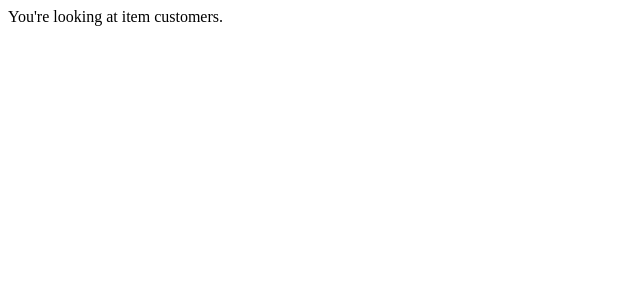
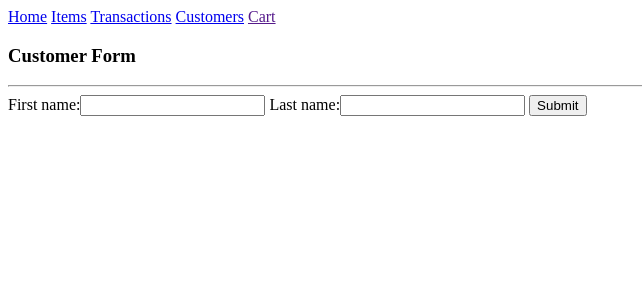
Before and after one commit to dpawlak/advanced_python_final_project, a Django app: page /shop/customers/ in a window 1280 px wide. Shown: the top 300 px of the page, without its empty margins (0-642 px from the left). Run offline with Django 3.2, Linux system fonts and the light colour scheme.

Commit message:
Added templates, form and navigation

```diff
--- a/cart/cart/settings.py
+++ b/cart/cart/settings.py
@@ -55,7 +55,7 @@ ROOT_URLCONF = 'cart.urls'
 TEMPLATES = [
     {
         'BACKEND': 'django.template.backends.django.DjangoTemplates',
-        'DIRS': [],
+        'DIRS': [os.path.join(BASE_DIR,'templates')],
         'APP_DIRS': True,
         'OPTIONS': {
             'context_processors': [
--- a/cart/cart/views.py
+++ b/cart/cart/views.py
@@ -1,8 +1,9 @@
 from django.shortcuts import render
 from django.http import HttpResponse
+from django.template import loader
 
 
 def index(request):
-	return HttpResponse("Advanced Python Final Project: Welcome Page")
+	template = loader.get_template("welcome.html")
 
-	# Begin homepage here
+	return render(request, "welcome.html")
--- a/cart/shop/admin.py
+++ b/cart/shop/admin.py
@@ -1,4 +1,6 @@
 from django.contrib import admin
-from .models import Item
+from .models import Item, Transaction, Customer
 
 admin.site.register(Item)
+admin.site.register(Transaction)
+admin.site.register(Customer)
--- /dev/null
+++ b/cart/shop/forms.py
@@ -0,0 +1,7 @@
+from django.forms import ModelForm
+from .models import Customer
+
+class CustomerForm(ModelForm):
+	class Meta:
+		model = Customer
+		fields = "__all__"
--- a/cart/shop/models.py
+++ b/cart/shop/models.py
@@ -2,6 +2,8 @@ import datetime
 
 from django.db import models
 from django.utils import timezone
+from django.contrib.auth.models import User
+import uuid
 
 class Item(models.Model):
     item_name = models.CharField(default="Item", max_length=50)
@@ -10,15 +12,13 @@ class Item(models.Model):
     price = models.FloatField(default=0.00)
     publish_date = models.DateTimeField("date published")
 
-
     def __str__(self):
     	return self.item_name
 
 
 class Transaction(models.Model):
-
-
-	quantity_of_item = models.ForeignKey(Item, default=0, on_delete=models.CASCADE)
+	item = models.ForeignKey(Item, on_delete=models.CASCADE)
+	quantity_of_item = models.IntegerField(default=1)
 	discount = models.FloatField(default=0.0)
 	purchaser_name = models.CharField(max_length=50)
 	address = models.CharField(max_length=50)
@@ -28,4 +28,11 @@ class Transaction(models.Model):
 		return self.purchase_date >= timezone.now() - datetime.timedelta(days=1)
 
 	def __str__(self):
-   	    return self.quantity_of_item
+   	    return str(self.item)
+
+class Customer(models.Model):
+	first_name = models.CharField(max_length=50)
+	last_name = models.CharField(max_length=50)
+
+	def __str__(self):
+		return self.first_name + ' ' + self.last_name
--- /dev/null
+++ b/cart/shop/templates/customers.html
@@ -0,0 +1,13 @@
+{% extends "base.html" %}
+{% block content %}
+
+<h3>Customer Form</h3>
+<hr>
+<form action="" method="post">
+	{% csrf_token %}
+	{{form}}
+	<input type="submit" name="">
+
+</form>
+
+{% endblock %}
--- a/cart/shop/urls.py
+++ b/cart/shop/urls.py
@@ -3,6 +3,9 @@ from django.urls import path
 from . import views
 
 urlpatterns = [
-    path("", views.index, name="index"),
+    path("", views.welcome, name="welcome"),
+    path("index/", views.index, name="index"),
+    path("transactions/", views.transactions, name="transactions"),
+    path("customers/", views.customers, name="customers"),
     path("<str:item_name>/", views.detail, name="detail"),
 ]
--- a/cart/shop/views.py
+++ b/cart/shop/views.py
@@ -1,18 +1,46 @@
-from django.shortcuts import render
+from django.shortcuts import get_object_or_404, render
 from django.template import loader
-from django.http import HttpResponse
+from django.http import Http404, HttpResponse
 
 from .models import Item, Transaction
+from .forms import CustomerForm
+
+def welcome(request):
+	return render(request, 'welcome.html')
+def customers(request):
+	form = CustomerForm()
+	if request.method == 'POST':
+		form = CustomerForm(request.POST)
+		if form.is_valid():
+			form.save()
+	context = {"form":form}
+	return render(request, 'customers.html', context)
 
 def index(request):
-	# latest_item_list = Item.objects.order_by('id')
-	latest_item_list = Item.objects
+
+
+	try:
+		latest_item_list = Item.objects.order_by('id')
+
+	except Item.DoesNotExist:
+		raise Http404("Item does not exist")
 	template = loader.get_template("index.html")
-	context = {"latest_item_list": latest_item_list}
+	context = {
+		"latest_item_list": latest_item_list,
+	}
 	return render(request, "index.html", context)
 
 
 	# Please begin python project here
 
 def detail(request, item_name):
-	return HttpResponse("You're looking at item %s." % item_name)
+
+  return render(request, "detail.html")
+
+def transactions(request):
+	transaction_list = Transaction.objects.order_by('id')
+	template = loader.get_template("transactions.html")
+	context = {
+		"transaction_list": transaction_list,
+	}
+	return render(request, "transactions.html", context)
--- /dev/null
+++ b/cart/templates/base.html
@@ -0,0 +1,26 @@
+
+<!DOCTYPE html>
+<html>
+<head>
+    <title>My Project</title>
+    <style>
+        .navbar {}
+
+    </style>
+</head>
+<body>
+
+
+    <div class='navbar'>
+        <a href="{% url 'welcome'  %}">Home</a>
+        <a href="{% url 'index'  %}">Items</a>
+        <a href="{% url 'transactions'  %}">Transactions</a>
+        <a href="{% url 'customers'  %}">Customers</a>
+        <a href=''>Cart</a>
+
+    </div>
+
+{% block content %}
+{% endblock %}
+</body>
+</html>
```
Also changed, not shown: cart/shop/templates/detail.html (added, +8 -0 lines), cart/shop/templates/index.html (+25 -7 lines), cart/shop/templates/transactions.html (added, +14 -0 lines), cart/shop/templates/welcome.html (added, +8 -0 lines), cart/db.sqlite3, cart/shop/migrations/0006_transaction_item_alter_transaction_quantity_of_item.py (added), cart/shop/migrations/0007_alter_transaction_item.py (added), cart/shop/migrations/0008_customer.py (added), 1 other file.
